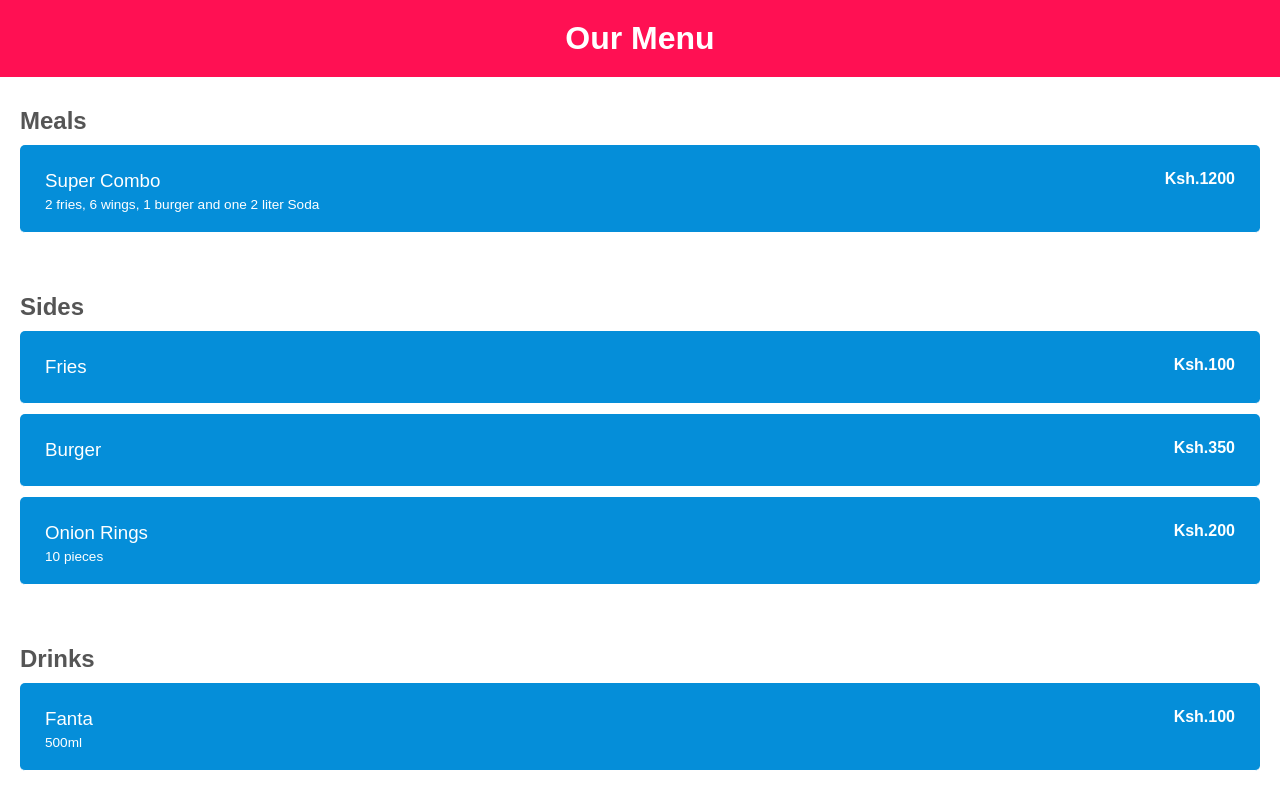
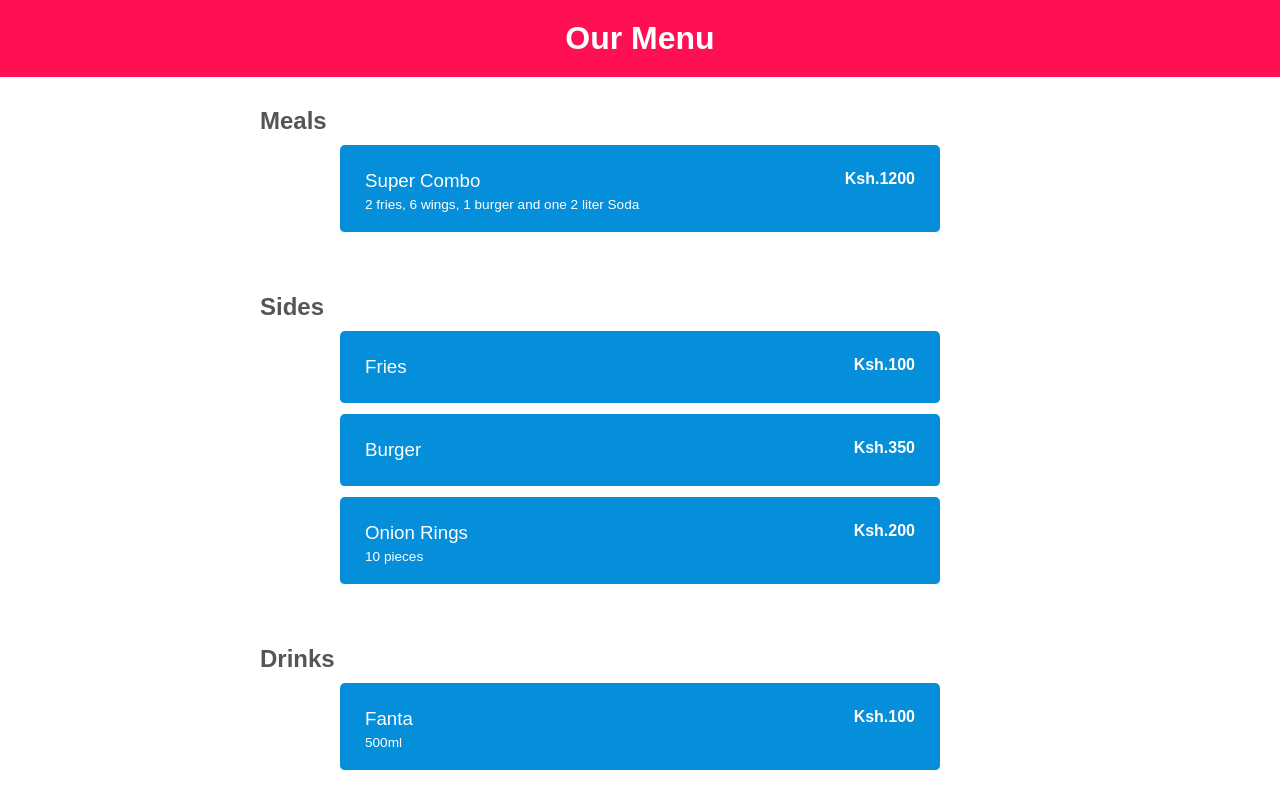
Before and after one commit to EdwinWalela/restaurant-manager, a React (Create React App) app: page / in a window 1280 px wide. Shown: the top 800 px of the page. Built offline with nearby package versions, Linux system fonts and the light colour scheme.

Commit message:
menu wrapper

```diff
--- a/src/App.css
+++ b/src/App.css
@@ -21,10 +21,16 @@ a{
     font-size: 1.5em;
 }
 
+.menu-wrapper{
+    max-width:800px;
+    margin:auto;
+}
+
 .menu-item{
     border-radius: 5px;
     margin:10px auto;
     width:100%;
+    max-width: 600px;
     border-bottom:solid 1px #fff;
     padding:20px;
     color:#fff;
--- a/src/components/OrderPage.js
+++ b/src/components/OrderPage.js
@@ -20,6 +20,7 @@ export default function OrderPage(props) {
             <Header
                 title="Our Menu"
             />
+            <div className="menu-wrapper">
                 <FoodSection
                     title="Meals"
                     items={meals}
@@ -32,6 +33,7 @@ export default function OrderPage(props) {
                     title="Drinks"
                     items={drinks}
                 />
+            </div>
         </div>
     )
 }
```
Lines whose indentation alone changed are shown as unchanged.
